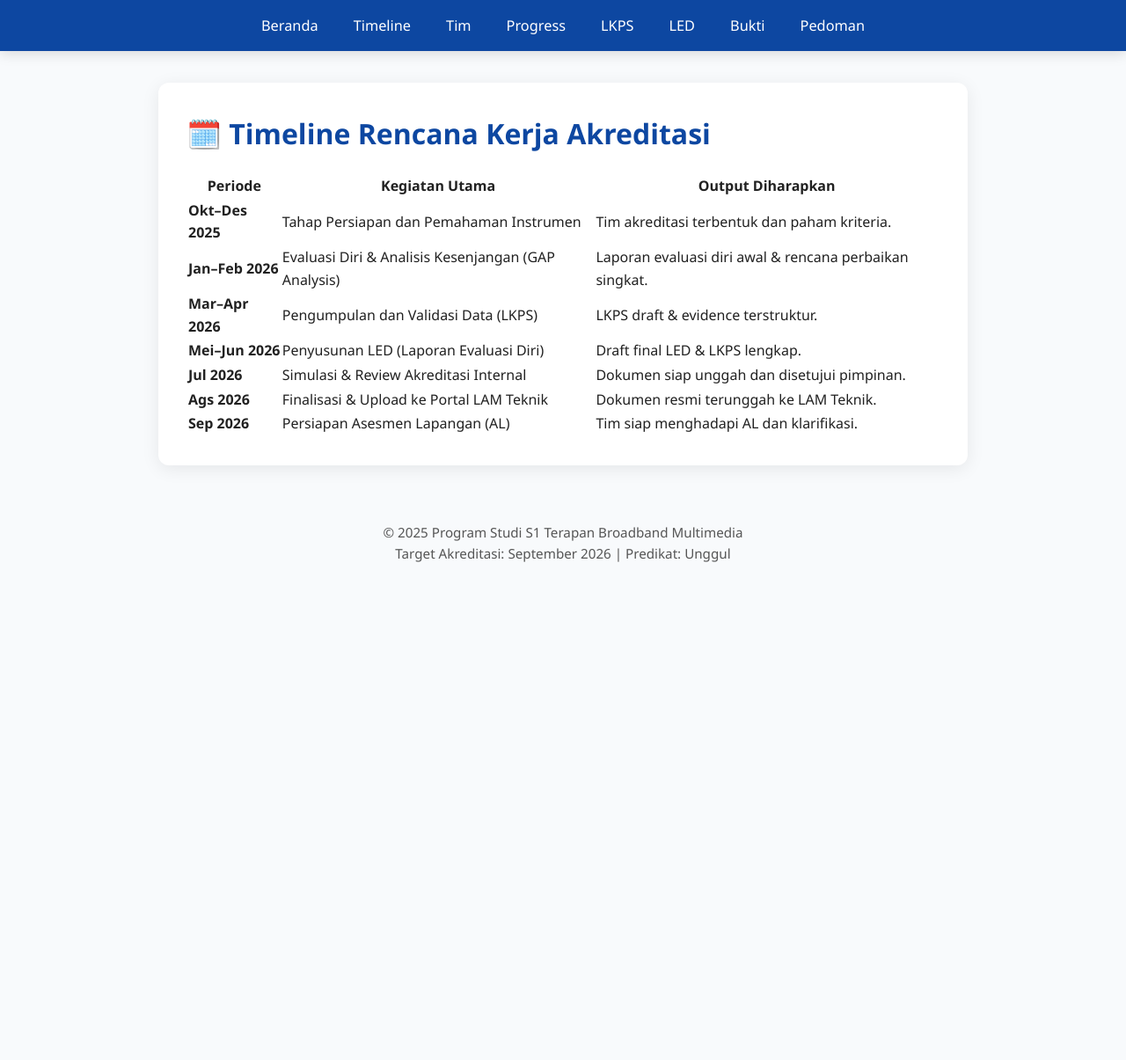
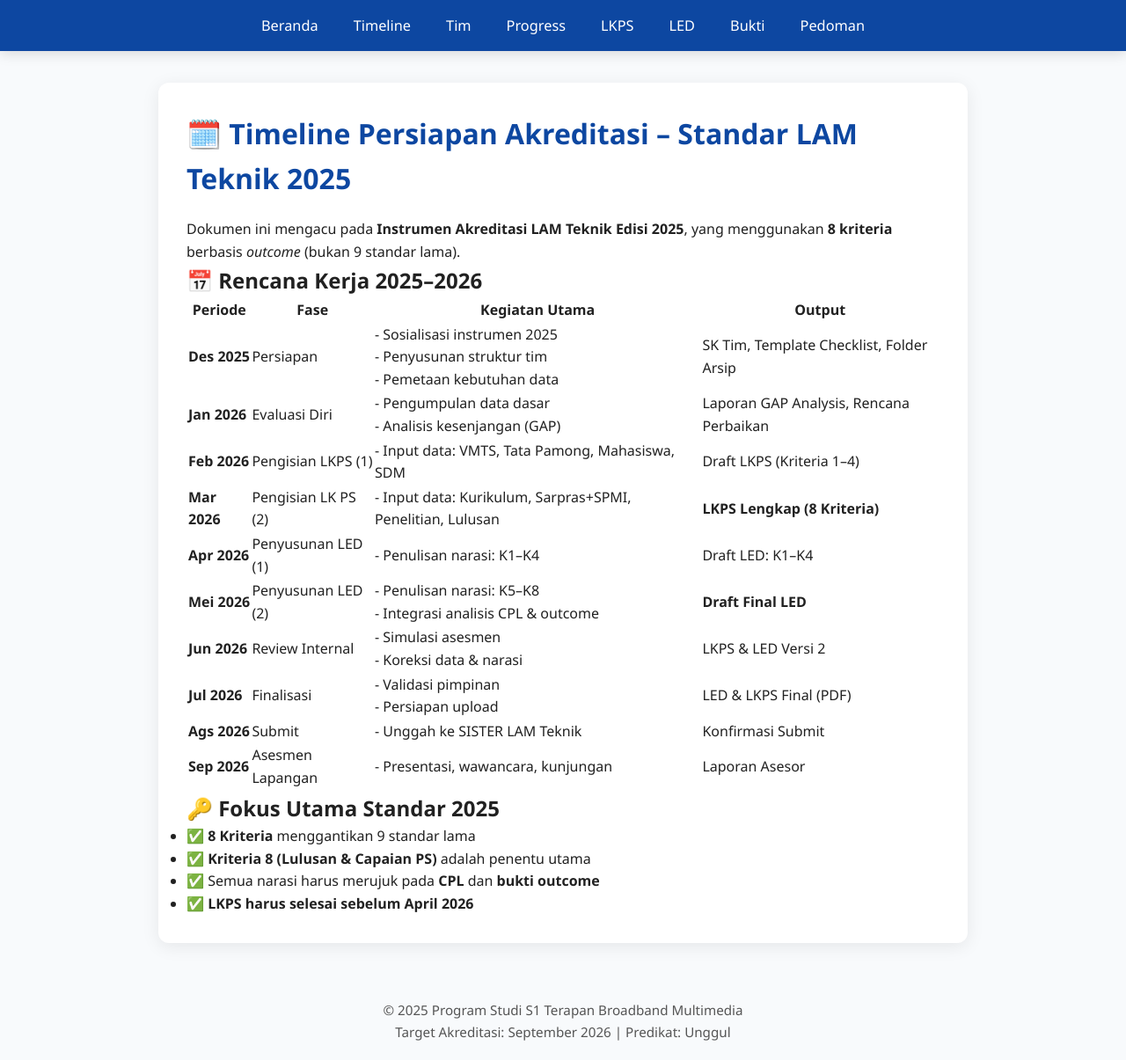
Before and after one commit to portal-psbm/aksibm-26, a Jekyll site: the page built from timeline.md, in a window 1280 px wide and 1205 px high. Shown: the whole window at 88% size. Built offline with Jekyll 4.4.1, drawn with Linux system fonts in a browser that asks for light colours.

Commit message:
Update Timeline

```diff
--- a/timeline.md
+++ b/timeline.md
@@ -4,14 +4,27 @@ title: Timeline
 permalink: /timeline/
 ---
 
-# 🗓️ Timeline Rencana Kerja Akreditasi
+# 🗓️ Timeline Persiapan Akreditasi – Standar LAM Teknik 2025
 
-| Periode | Kegiatan Utama | Output Diharapkan |
-|--------|----------------|-------------------|
-| **Okt–Des 2025** | Tahap Persiapan dan Pemahaman Instrumen | Tim akreditasi terbentuk dan paham kriteria. |
-| **Jan–Feb 2026** | Evaluasi Diri & Analisis Kesenjangan (GAP Analysis) | Laporan evaluasi diri awal & rencana perbaikan singkat. |
-| **Mar–Apr 2026** | Pengumpulan dan Validasi Data (LKPS) | LKPS draft & evidence terstruktur. |
-| **Mei–Jun 2026** | Penyusunan LED (Laporan Evaluasi Diri) | Draft final LED & LKPS lengkap. |
-| **Jul 2026** | Simulasi & Review Akreditasi Internal | Dokumen siap unggah dan disetujui pimpinan. |
-| **Ags 2026** | Finalisasi & Upload ke Portal LAM Teknik | Dokumen resmi terunggah ke LAM Teknik. |
-| **Sep 2026** | Persiapan Asesmen Lapangan (AL) | Tim siap menghadapi AL dan klarifikasi. |
+Dokumen ini mengacu pada **Instrumen Akreditasi LAM Teknik Edisi 2025**, yang menggunakan **8 kriteria** berbasis *outcome* (bukan 9 standar lama).
+
+## 📅 Rencana Kerja 2025–2026
+
+| Periode | Fase | Kegiatan Utama | Output |
+|--------|------|----------------|--------|
+| **Des 2025** | Persiapan | - Sosialisasi instrumen 2025<br>- Penyusunan struktur tim<br>- Pemetaan kebutuhan data | SK Tim, Template Checklist, Folder Arsip |
+| **Jan 2026** | Evaluasi Diri | - Pengumpulan data dasar<br>- Analisis kesenjangan (GAP) | Laporan GAP Analysis, Rencana Perbaikan |
+| **Feb 2026** | Pengisian LKPS (1) | - Input data: VMTS, Tata Pamong, Mahasiswa, SDM | Draft LKPS (Kriteria 1–4) |
+| **Mar 2026** | Pengisian LK PS (2) | - Input data: Kurikulum, Sarpras+SPMI, Penelitian, Lulusan | **LKPS Lengkap (8 Kriteria)** |
+| **Apr 2026** | Penyusunan LED (1) | - Penulisan narasi: K1–K4 | Draft LED: K1–K4 |
+| **Mei 2026** | Penyusunan LED (2) | - Penulisan narasi: K5–K8<br>- Integrasi analisis CPL & outcome | **Draft Final LED** |
+| **Jun 2026** | Review Internal | - Simulasi asesmen<br>- Koreksi data & narasi | LKPS & LED Versi 2 |
+| **Jul 2026** | Finalisasi | - Validasi pimpinan<br>- Persiapan upload | LED & LKPS Final (PDF) |
+| **Ags 2026** | Submit | - Unggah ke SISTER LAM Teknik | Konfirmasi Submit |
+| **Sep 2026** | Asesmen Lapangan | - Presentasi, wawancara, kunjungan | Laporan Asesor |
+
+## 🔑 Fokus Utama Standar 2025
+- ✅ **8 Kriteria** menggantikan 9 standar lama
+- ✅ **Kriteria 8 (Lulusan & Capaian PS)** adalah penentu utama
+- ✅ Semua narasi harus merujuk pada **CPL** dan **bukti outcome**
+- ✅ **LKPS harus selesai sebelum April 2026**
```
